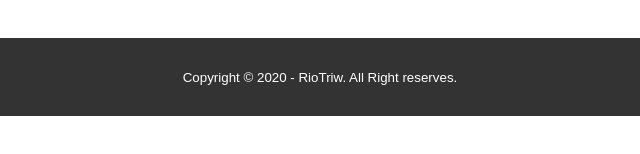
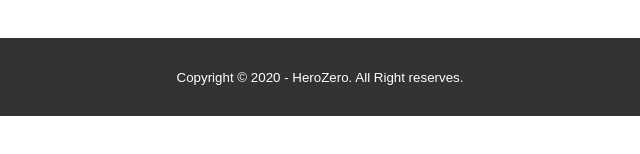
Before and after one commit to DopsHz/DopsHz.github.io, a plain HTML site: page keranjang.html in a window 1280 px wide. Shown: the part 550-704 px from the top of the page, 320-960 px from the left. Drawn offline with nearby package versions, Linux system fonts and the light colour scheme; files that its build step writes are made by us from their sources.

Commit message:
Update keranjang.html

```diff
--- a/keranjang.html
+++ b/keranjang.html
@@ -51,7 +51,7 @@
 	<!-- footer -->
 	<footer>
 		<div class="container">
-			<small>Copyright &copy; 2020 - RioTriw. All Right reserves.</small>
+			<small>Copyright &copy; 2020 - HeroZero. All Right reserves.</small>
 		</div>
 	</footer>
 
```
